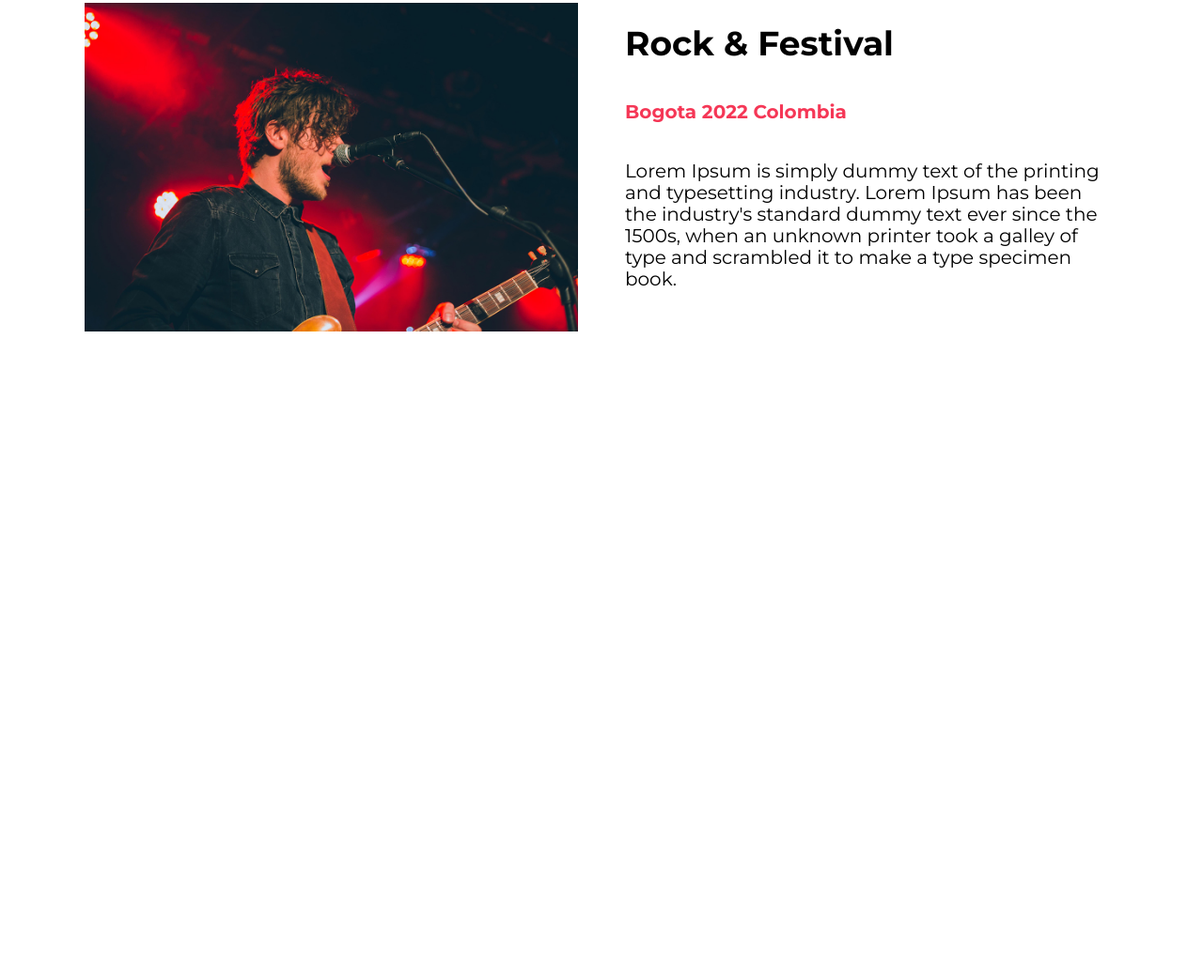
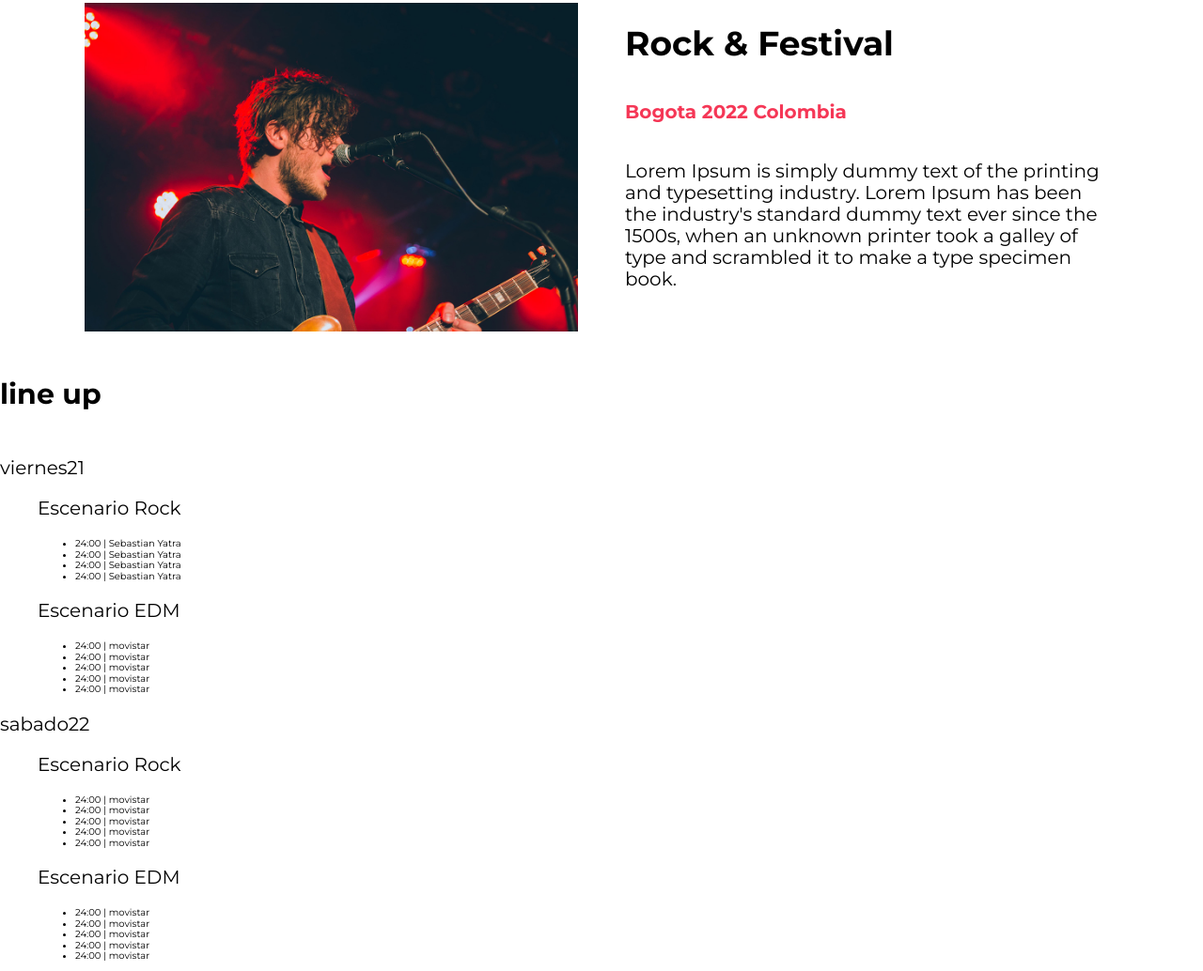
Before and after one commit to ssebastiian/Festival, a website: page index.html in a window 1280 px wide. Shown: the part 776-1810 px from the top of the page at 94% size. Before the commit the page ends 1179 px from the top, so only its background shows below. Drawn offline with Linux system fonts and the light colour scheme.

Commit message:
se empieza la nueva seccion

```diff
--- a/index.html
+++ b/index.html
@@ -49,6 +49,94 @@
         </div>
     </section>
 
+    <section class="lineup">
+        <h3>line up</h3>
+        <p class="dia">viernes21</p>
+        <div class="escenarios-contenedor contenedor">
+            <div class="escenario rock bg-amarillo">
+                <p class="nombre-escenario">Escenario Rock</p>
+                <ul class="calendario">
+                    <li>
+                        24:00 | <span>Sebastian Yatra</span>
+                    </li>
+                    <li>
+                        24:00 | <span>Sebastian Yatra</span>
+                    </li>
+                    <li>
+                        24:00 | <span>Sebastian Yatra</span>
+                    </li>
+                    <li>
+                        24:00 | <span>Sebastian Yatra</span>
+                    </li>
+                </ul>
+            </div>
+            <div class="escenario rock bg-verde">
+                <p class="nombre-escenario">Escenario EDM</p>
+                <ul class="calendario">
+                    <li>
+                        24:00 | <span>movistar</span>
+                    </li>
+                    <li>
+                        24:00 | <span>movistar</span>
+                    </li>
+                    <li>
+                        24:00 | <span>movistar</span>
+                    </li>
+                    <li>
+                        24:00 | <span>movistar</span>
+                    </li>
+                    <li>
+                        24:00 | <span>movistar</span>
+                    </li>
+                </ul>
+            </div>
+        </div>
+        <p class="dia">sabado22</p>
+        <div class="escenarios-contenedor contenedor">
+            <div class="escenario rock bg-verde">
+                <p class="nombre-escenario">Escenario Rock</p>
+                <ul class="calendario">
+                    <li>
+                        24:00 | <span>movistar</span>
+                    </li>
+                    <li>
+                        24:00 | <span>movistar</span>
+                    </li>
+                    <li>
+                        24:00 | <span>movistar</span>
+                    </li>
+                    <li>
+                        24:00 | <span>movistar</span>
+                    </li>
+                    <li>
+                        24:00 | <span>movistar</span>
+                    </li>
+                </ul>
+            </div>
+            <div class="escenario rock bg-amarillo">
+                <p class="nombre-escenario">Escenario EDM</p>
+                <ul class="calendario">
+                    <li>
+                        24:00 | <span>movistar</span>
+                    </li>
+                    <li>
+                        24:00 | <span>movistar</span>
+                    </li>
+                    <li>
+                        24:00 | <span>movistar</span>
+                    </li>
+                    <li>
+                        24:00 | <span>movistar</span>
+                    </li>
+                    <li>
+                        24:00 | <span>movistar</span>
+                    </li>
+                </ul>
+            </div>
+        </div>
+
+    </section>
+
 </body>
 
 </html>
```
